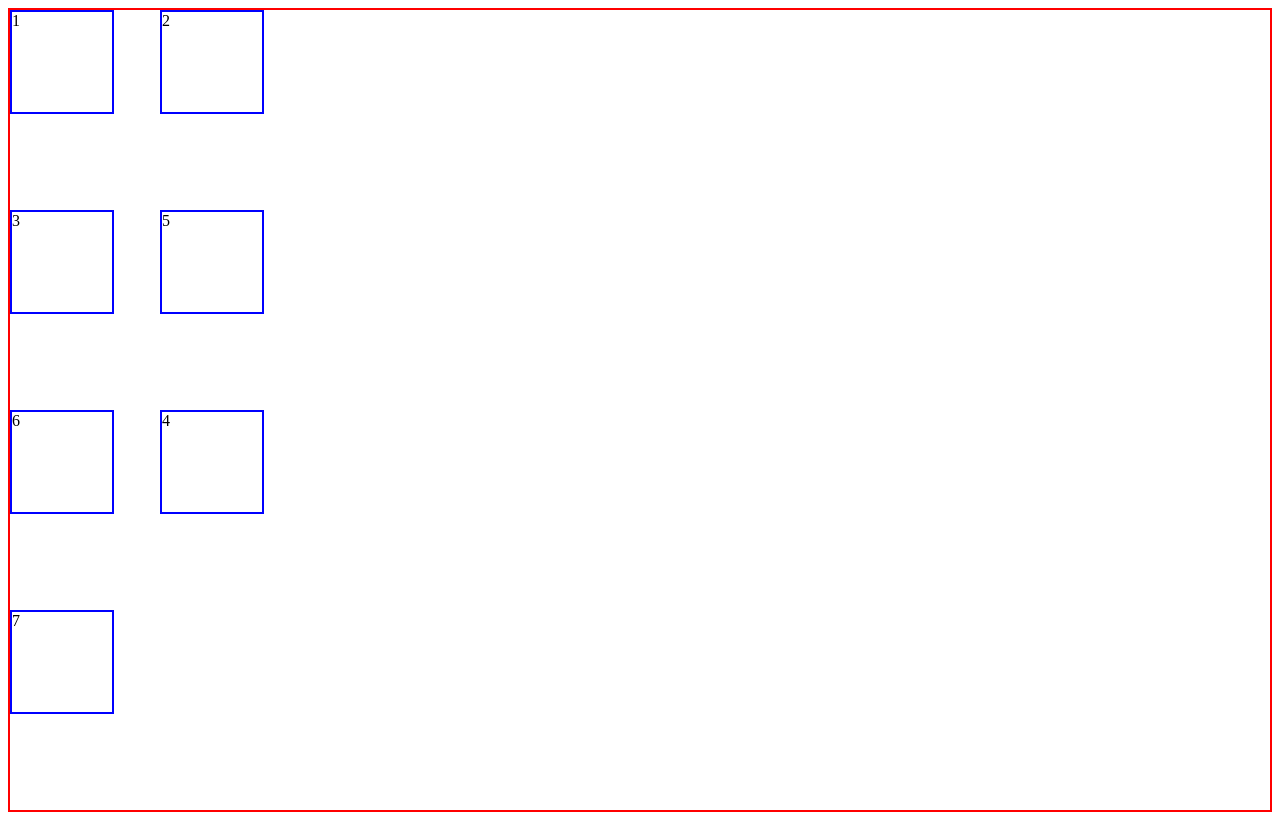
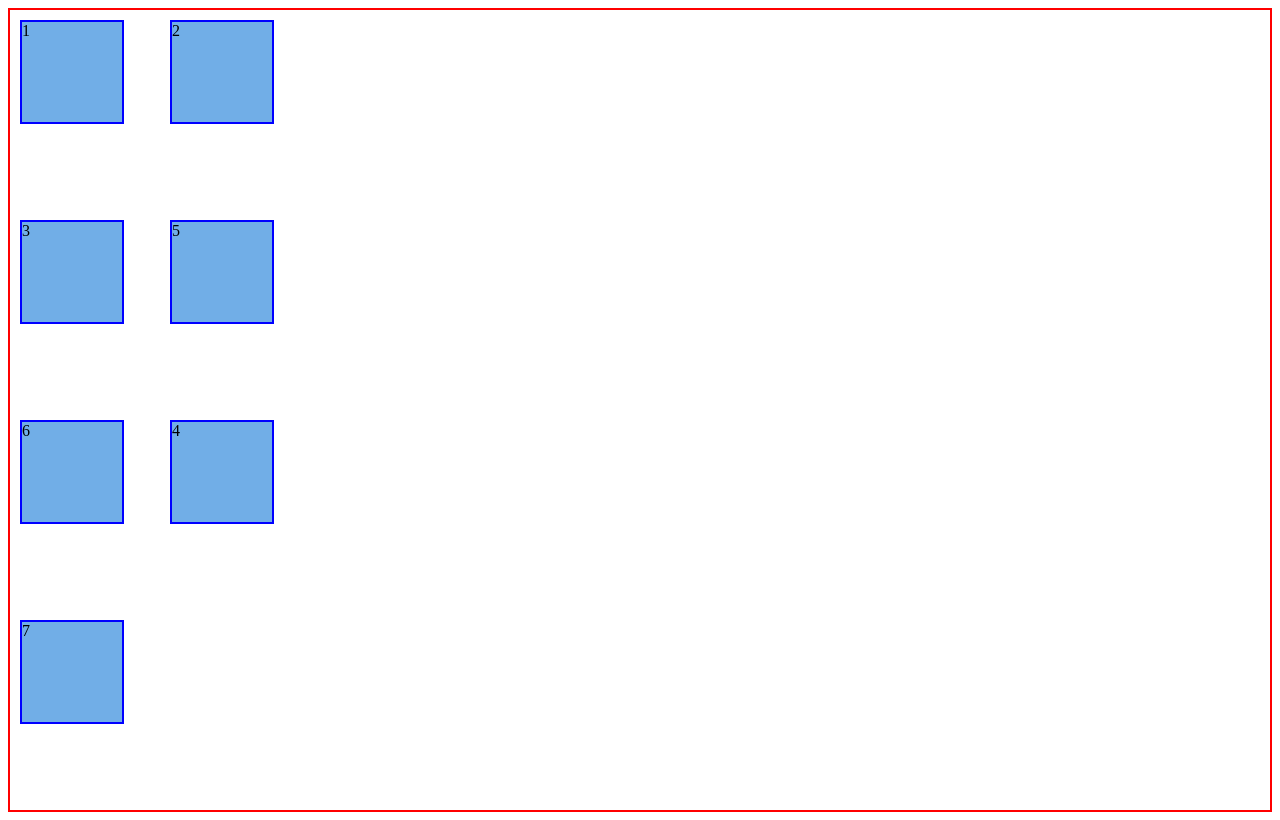
Before and after one commit to SriyansuDash/Web_Development, a PHP site: page /CSS/grid.html in a window 1280 px wide. Run offline with PHP 8.4, Linux system fonts and the light colour scheme.

Commit message:
grid.css

```diff
--- a/CSS/grid.css
+++ b/CSS/grid.css
@@ -8,6 +8,8 @@
     height: 100px;
     width: 100px;
     border: 2px solid blue;
+    background-color:rgba(2, 111, 212, 0.562);
+    margin: 10px 0 0 10px;
 }
 .box4{
     grid-row: 3/4;
```
